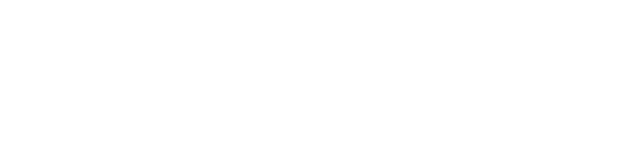
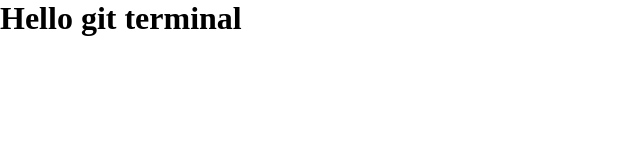
Before and after one commit to Thematveev/test-project-2, a plain HTML site: page index.html in a window 1280 px wide. Shown: the whole page, without its empty margins (0-640 px from the left). Drawn offline with Linux system fonts and the light colour scheme.

Commit message:
next commit

```diff
--- a/index.html
+++ b/index.html
@@ -8,6 +8,6 @@
     <link rel="stylesheet" href="./style.css">
 </head>
 <body>
-
+    <h1>Hello git terminal</h1>
 </body>
 </html>
```
